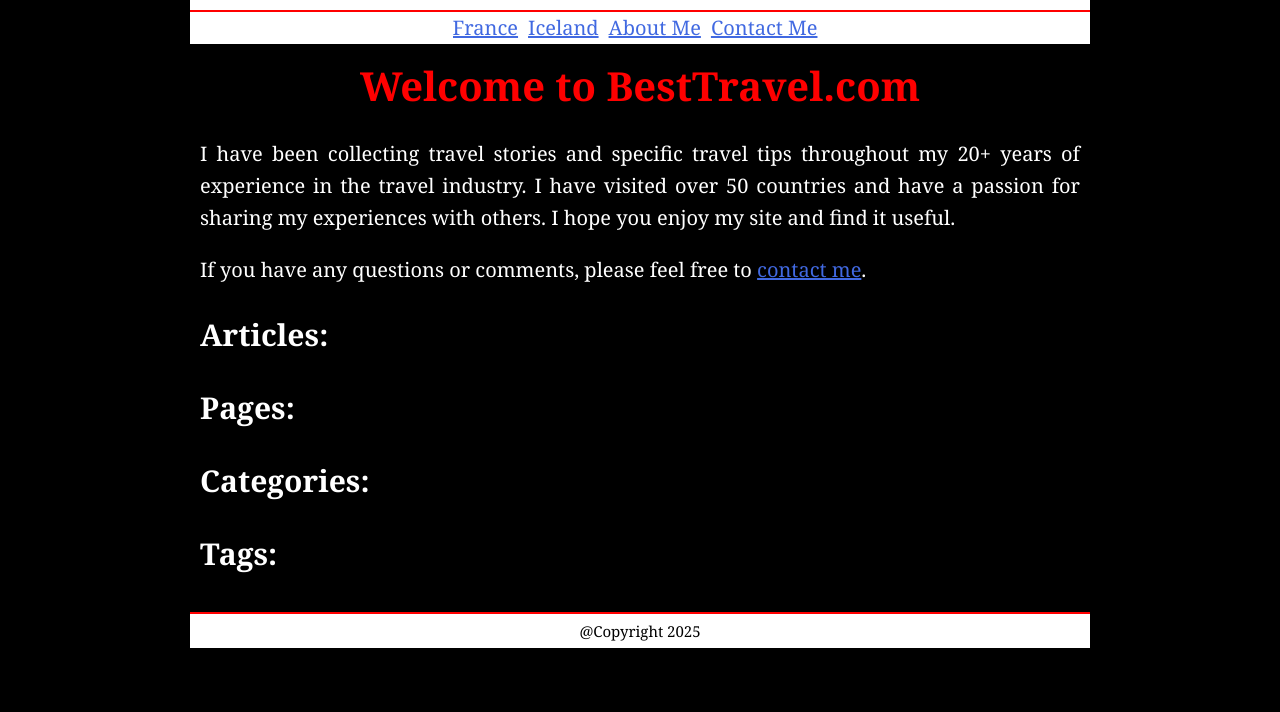
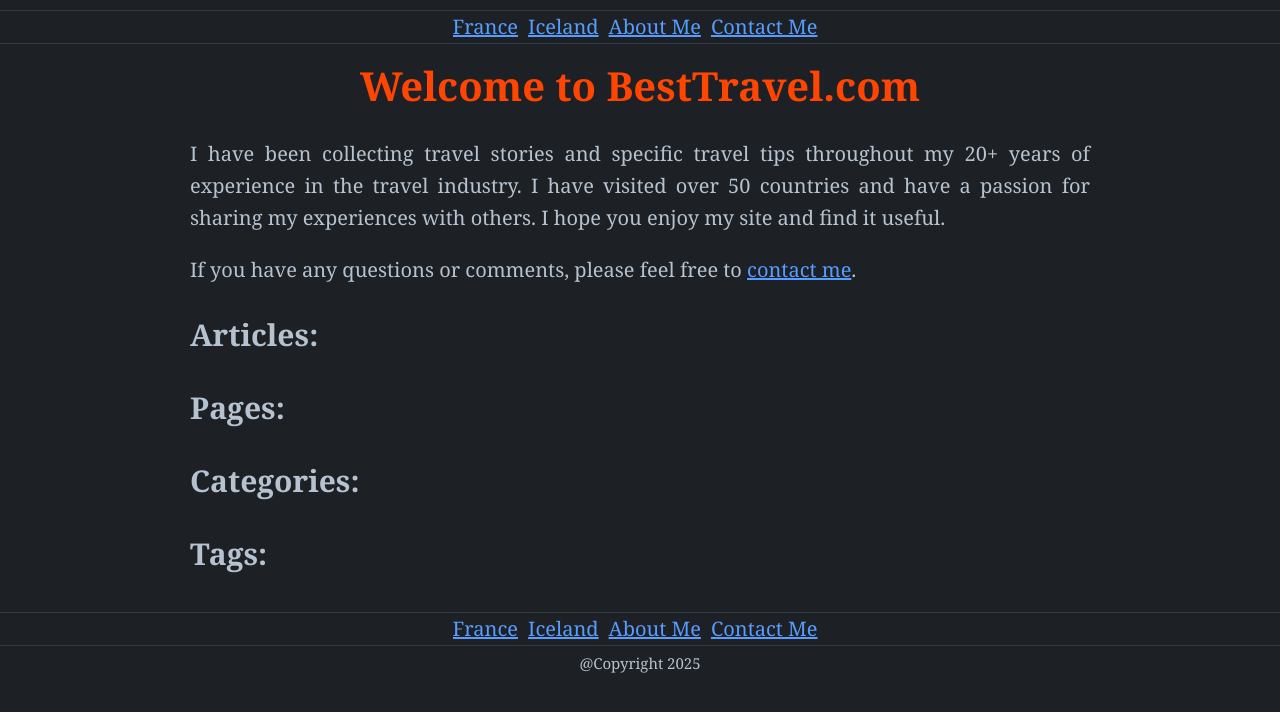
Before and after one commit to thevladiator/SimpleCMS, a PHP site: page /generator/templates/home.php in a window 1280 px wide. Shown: the top 712 px of the page. Run offline with PHP 8.4, Linux system fonts and the light colour scheme; the template is opened without the code that fills it, so the values that code supplies are empty.

Commit message:
changed styles to dark color

```diff
--- a/staticblog/content/articles/paris-best-things.html
+++ b/staticblog/content/articles/paris-best-things.html
@@ -20,7 +20,7 @@
 </p>
 <p>The Louvre Museum is the world's largest art museum and a historic monument in Paris. Housed in the Louvre Palace, a former royal residence, the museum features a stunning glass pyramid entrance. The Louvre's extensive collection includes over 35,000 works of art, ranging from ancient Egyptian relics to Renaissance masterpieces. Highlights include the Mona Lisa, the Venus de Milo, and the Winged Victory of Samothrace. Art lovers and history enthusiasts can spend hours exploring the museum's diverse exhibits, making it a cultural treasure trove.</p>
 
-<p>The Louvre Museum is on iconic place and it is one of the <a href="france-best-things.html">best places to visit in France</a>, not only in Paris.</p>
+<p class="highlight">The Louvre Museum is on iconic place and it is one of the <a href="france-best-things.html">best places to visit in France</a>, not only in Paris.</p>
 
 <h2>3. Notre-Dame Cathedral</h2>
 <p>Notre-Dame Cathedral is a masterpiece of French Gothic architecture and one of the most famous cathedrals in the world. Located on the Île de la Cité in the heart of Paris, the cathedral is renowned for its stunning facade, intricate sculptures, and beautiful stained glass windows. Visitors can explore the interior of the cathedral, climb the towers for a panoramic view of Paris, and visit the crypt to learn about the history of the site. Despite the devastating fire in 2019, restoration efforts are underway to preserve this iconic landmark for future generations.</p>
@@ -31,6 +31,6 @@
 <h2>5. The Champs-Élysées and Arc de Triomphe</h2>
 <p>The Champs-Élysées is one of the most famous avenues in the world, stretching from the Place de la Concorde to the Arc de Triomphe. Lined with shops, cafes, theaters, and gardens, the avenue is a bustling hub of activity and a popular destination for both locals and tourists. At the western end of the Champs-Élysées stands the Arc de Triomphe, a monumental arch that honors those who fought and died for France during the French Revolutionary and Napoleonic Wars. Visitors can climb to the top of the arch for a stunning view of the city and the surrounding avenues.</p>
 
-<p>Champs-Élysées has the <a href="paris-best-shopping.html">best shopping in Paris</a>, so you have to allow enough time to walk this beautiful street.</p>
+<p class="highlight">Champs-Élysées has the <a href="paris-best-shopping.html">best shopping in Paris</a>, so you have to allow enough time to walk this beautiful street.</p>
 
 <p><em>Paris</em> is a city of unparalleled beauty, history, and culture. From the iconic Eiffel Tower to the charming streets of Montmartre, there is no shortage of incredible sights to see. Whether you're an art lover, history buff, or simply looking to experience the magic of the <strong>City of Light</strong>, Paris has something to offer every traveler. These five destinations are just a glimpse of the many wonders that await you in this enchanting city.</p>
--- a/staticblog/content/styles/site.css
+++ b/staticblog/content/styles/site.css
@@ -1,19 +1,23 @@
 
 :root {
-  --background-color: black;
-  --text-color: white;
-  --link-color: royalblue;
-  --secondary-color: slategray;
-  --tertiary-color: lightgrey;
-  --accent-color: red;
+  --background-color: #1D2125;
+  --text-color: #B6C2CF;
+  --link-color: #579DFF;
+  --border-color: #A6C5E229;
+  --highlight-background-color: black;
+  --accent-color: orangered;
+}
+
+.inverted {
+  background-color: var(--text-color);
+  color: var(--background-color);
 }
 
 body {
-  display:block;
-  max-width: 900px;
-  margin: 0 auto;
   background-color: var(--background-color);
   color: var(--text-color);
+  display:block;
+  margin: 0 auto;
   font-size: 20px;
   text-align: justify;
   line-height: 1.6;
@@ -38,14 +42,6 @@ strong, em {
   color: var(--accent-color);
 }
 
-blockquote {
-  font-style: italic;
-  font-size: 25px;
-  margin-left: 20px;
-  border-left: 5px solid var(--accent-color);
-  padding-left: 10px;
-}
-
 pre {
   font-family: inherit;
   overflow: auto;
@@ -53,22 +49,17 @@ pre {
 
 #header, #footer {
   display:block;
-  background-color: var(--text-color);
-  color: var(--background-color);
   text-align:center;
   padding: 5px;
 }
 
-#header {
-  border-bottom: 2px solid var(--accent-color);
-}
-
 #footer {
-  border-top: 2px solid var(--accent-color);
   font-size: 15px;
 }
 
 #content {
+  max-width: 900px;
+  margin: 0 auto;
   color: var(--text-color);
   padding: 10px;
 }
@@ -79,53 +70,60 @@ pre {
 }
 
 #site-title a {
+  color: var(--text-color);
   text-decoration: none;
-  color: var(--background-color);
 }
 
 #site-title a:hover {
-  color: var(--accent-color);
+  color: var(--link-color);
 }
 
 .article-metadata {
   padding: 5px;
   font-style: italic;
-  background-color: var(--secondary-color);
-  color: var(--text-color);
   text-align: center;
 }
 
-.highlight {
-  display: block;
-  font-style:italic;
-  background-color: var(--secondary-color);
+blockquote, .highlight {
+  font-style: italic;
+  margin: 10px 20px;
   padding: 10px;
-  margin: 10px;
 }
 
-.accentuate {
-  color: var(--accent-color);
+blockquote {
+  font-size: 25px;
+  border-left: 5px solid var(--accent-color);
+}
+
+.highlight {
+  background-color: var(--highlight-background-color);
+  display: block;
 }
 
 .image {
-  background-color: var(--secondary-color);
+  background-color: var(--highlight-background-color);
+  border-radius: 10px;
   display: block;
   text-align: center;
   font-style: italic;
+  padding: 10px;
 }
 
 .image img {
   display: block;
+  border-radius: inherit;
   max-width: 100%;
   height: auto;
   margin: 0 auto;
+  padding: 10px;
 }
 
 #menu {
-  display:flex;
-  background-color: var(--text-color);
-  color: var(--background-color);
-  justify-content:center;
+  background-color: var(--background-color);
+  border-bottom: 1px solid var(--border-color);
+  border-top: 1px solid var(--border-color);
+  display: flex;
+  justify-content: center;
 }
 
 #menu-list {
@@ -145,7 +143,7 @@ pre {
 
 table {
   margin: 0 auto;
-  border: 1px solid var(--text-color);
+  border: 1px solid var(--secondary-color);
 }
 
 thead {
@@ -157,7 +155,7 @@ th, td {
 }
 
 .even {
-  background-color: var(--tertiary-color);
+  background-color: var(--secondary-color);
 }
 
 /* Media query for mobile devices */
--- a/staticblog/generator/components/menu.html
+++ b/staticblog/generator/components/menu.html
@@ -1,4 +1,4 @@
-<div id="menu">
+<div id="menu" class="inverted">
   <ul id="menu-list">
     <li class="category-list-item"><a href="/static-travel/category/france-travel.html">France</a></li><li class="category-list-item"><a href="/static-travel/category/iceland-travel.html">Iceland</a></li><li class="page-list-item"><a href="/static-travel/pages/about.html">About Me</a></li><li class="page-list-item"><a href="/static-travel/pages/contact.html">Contact Me</a></li>  </ul>
 </div>
--- a/staticblog/generator/templates/category.php
+++ b/staticblog/generator/templates/category.php
@@ -29,6 +29,9 @@
         <?php echo $articleListHtml; ?>
       </ul>
     </div>
-    <?php include (dirname(__DIR__) . '/components/footer.php'); ?>
+    <?php
+      include (dirname(__DIR__) . '/components/menu.html');
+      include (dirname(__DIR__) . '/components/footer.php');
+    ?>
   </body>
 </html>
--- a/staticblog/generator/templates/home.php
+++ b/staticblog/generator/templates/home.php
@@ -42,6 +42,9 @@
         <?php echo $tagListHtml; ?>
       </ul>
     </div>
-    <?php include (dirname(__DIR__) . '/components/footer.php'); ?>
+    <?php
+      include (dirname(__DIR__) . '/components/menu.html');
+      include (dirname(__DIR__) . '/components/footer.php');
+    ?>
   </body>
 </html>
--- a/staticblog/generator/templates/menu.php
+++ b/staticblog/generator/templates/menu.php
@@ -1,4 +1,4 @@
-<div id="menu">
+<div id="menu" class="inverted">
   <ul id="menu-list">
     <?php echo $menuListHtml; ?>
   </ul>
--- a/staticblog/generator/templates/page.php
+++ b/staticblog/generator/templates/page.php
@@ -26,6 +26,9 @@
     <div id="content">
       <?php require_once (dirname(dirname(__DIR__)) . "/content/pages/{$page->slug}.html"); ?>
     </div>
-    <?php include (dirname(__DIR__) . "/components/footer.php"); ?>
+    <?php
+      include (dirname(__DIR__) . '/components/menu.html');
+      include (dirname(__DIR__) . '/components/footer.php');
+    ?>
   </body>
 </html>
--- a/staticblog/generator/templates/tag.php
+++ b/staticblog/generator/templates/tag.php
@@ -29,6 +29,9 @@
         <?php echo $articleListHtml; ?>
       </ul>
     </div>
-    <?php include (dirname(__DIR__) . '/components/footer.php'); ?>
+    <?php
+      include (dirname(__DIR__) . '/components/menu.html');
+      include (dirname(__DIR__) . '/components/footer.php');
+    ?>
   </body>
 </html>
```
Also changed, not shown: staticblog/generator/templates/article.php (+7 -2 lines).
